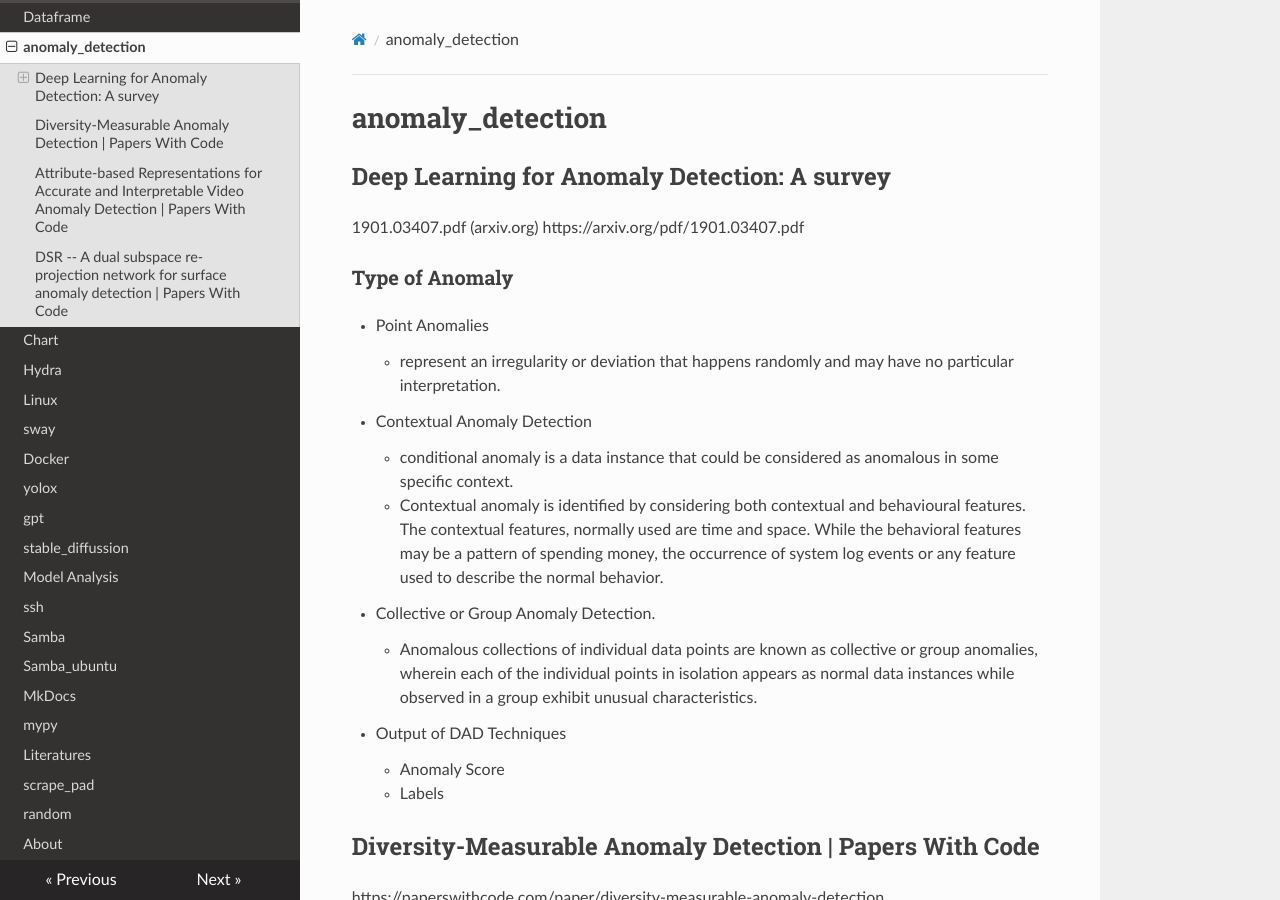
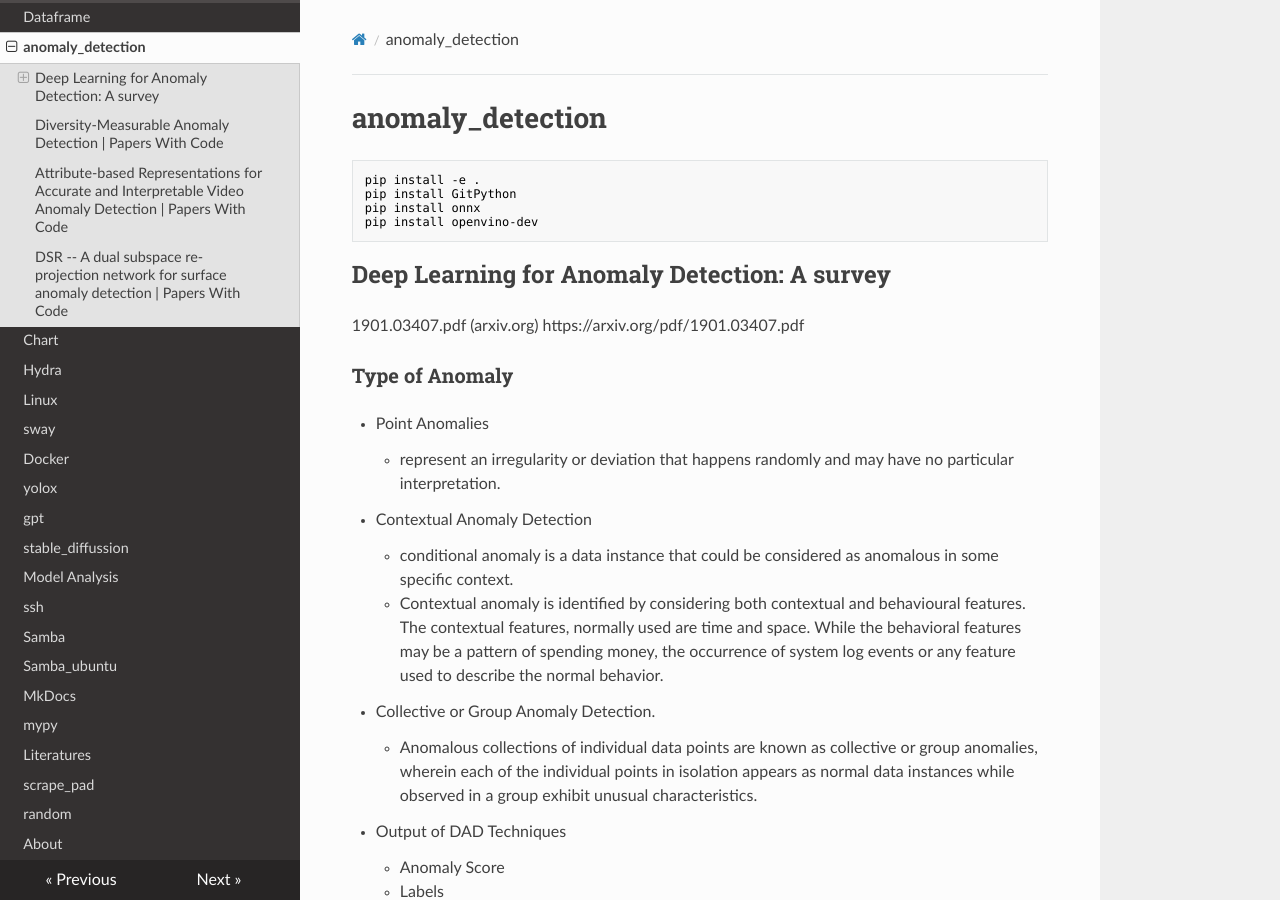
Before and after one commit to furyhawk/124c41, an MkDocs documentation site: the page built from docs/anomaly_detection.md, in a window 1280 px wide and 900 px high. Built offline with MkDocs 1.6.1, drawn with Linux system fonts in a browser that asks for light colours; nearby versions of some CDN libraries.

Commit message:
feat: anormaly detection

````diff
--- a/docs/anomaly_detection.md
+++ b/docs/anomaly_detection.md
@@ -1,4 +1,11 @@
 # anomaly_detection
+
+```sh
+pip install -e .
+pip install GitPython
+pip install onnx
+pip install openvino-dev
+```
 
 ## Deep Learning for Anomaly Detection: A survey
 
````
